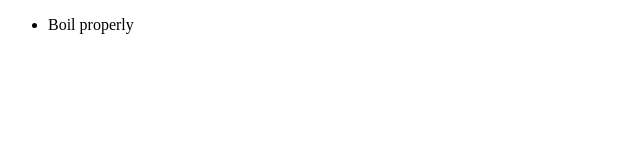
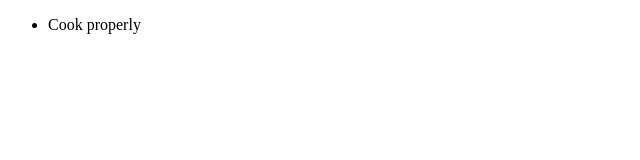
Before and after one commit to Emelie-Dev/Test-repo, a plain HTML site: page hidden.html in a window 1280 px wide. Shown: the full height of the page, 0-640 px from the left. Drawn offline with Linux system fonts and the light colour scheme.

Commit message:
Fifth  Commit

```diff
--- a/hidden.html
+++ b/hidden.html
@@ -10,7 +10,7 @@
   <body>
 
      <ul>
-         <li>Boil properly </li>
+         <li>Cook properly </li>
      </ul>
   </body>
 </html>
```
